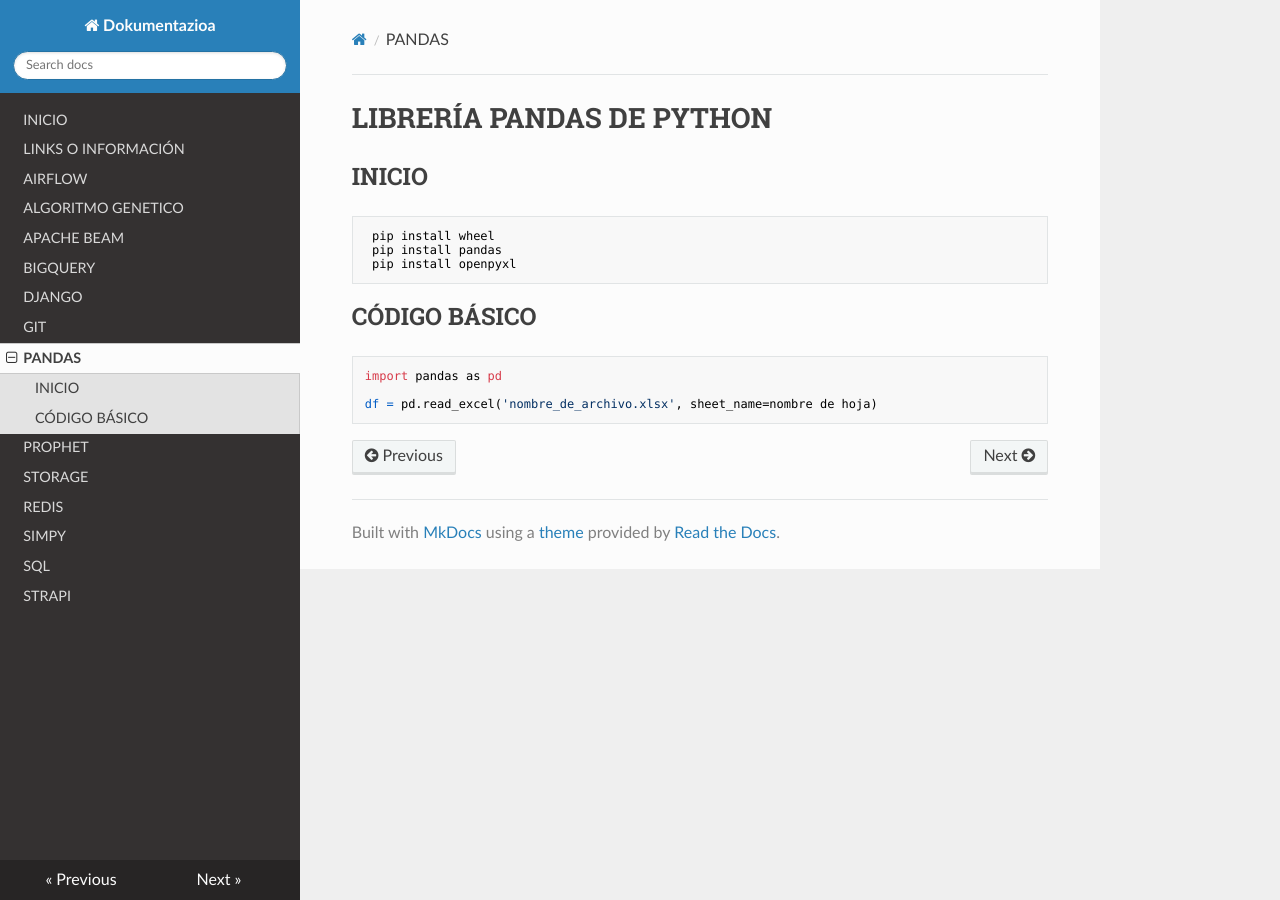
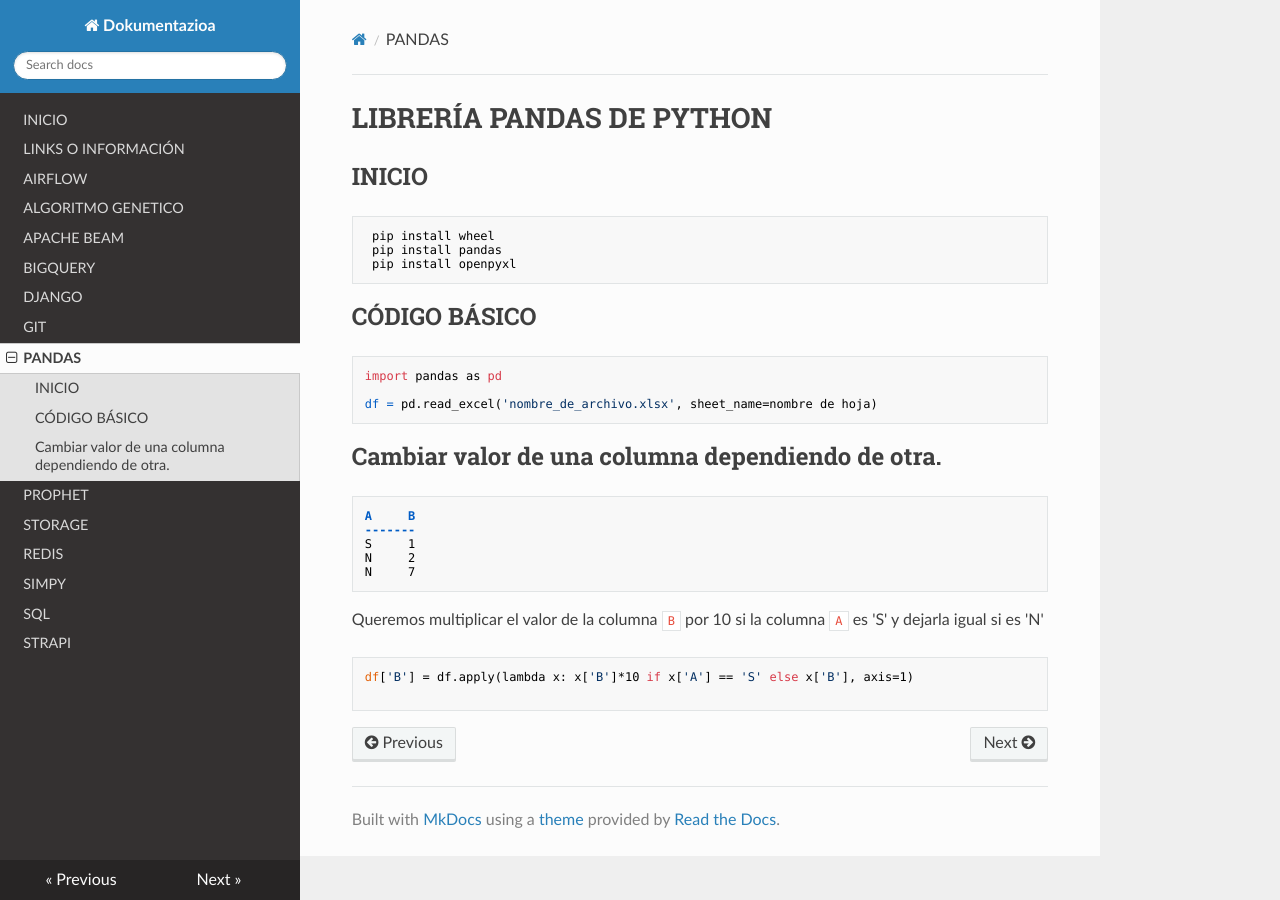
Before and after one commit to lierniortize/help_docs, an MkDocs documentation site: the page built from docs/pandas.md, in a window 1280 px wide. Built offline with MkDocs 1.6.1, drawn with Linux system fonts in a browser that asks for light colours; nearby versions of some CDN libraries.

Commit message:
Update pandas.md

````diff
--- a/docs/pandas.md
+++ b/docs/pandas.md
@@ -13,3 +13,20 @@ import pandas as pd
 
 df = pd.read_excel('nombre_de_archivo.xlsx', sheet_name=nombre de hoja)
 ```
+
+## Cambiar valor de una columna dependiendo de otra.
+
+```
+A     B
+-------
+S     1
+N     2
+N     7
+```
+
+Queremos multiplicar el valor de la columna `B` por 10 si la columna `A` es 'S' y dejarla igual si es 'N'
+
+```
+df['B'] = df.apply(lambda x: x['B']*10 if x['A'] == 'S' else x['B'], axis=1)
+
+```
````
